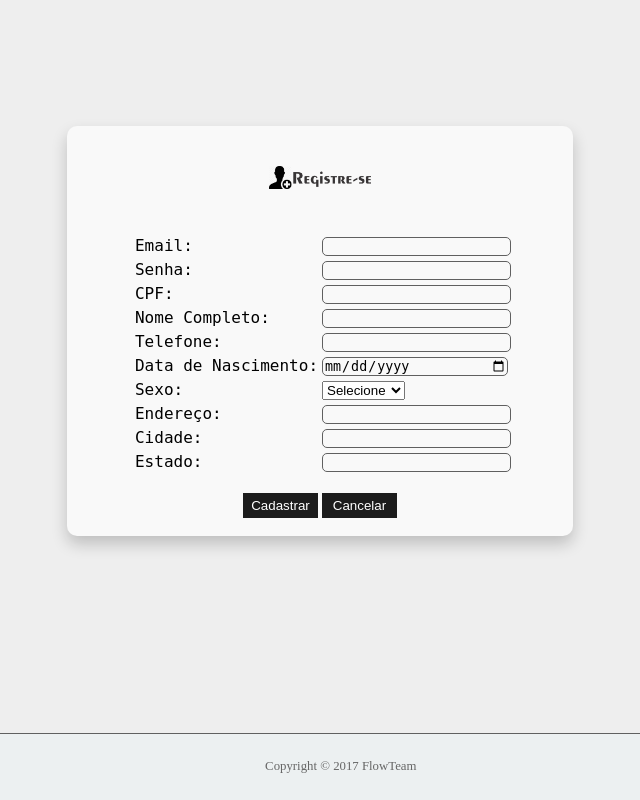
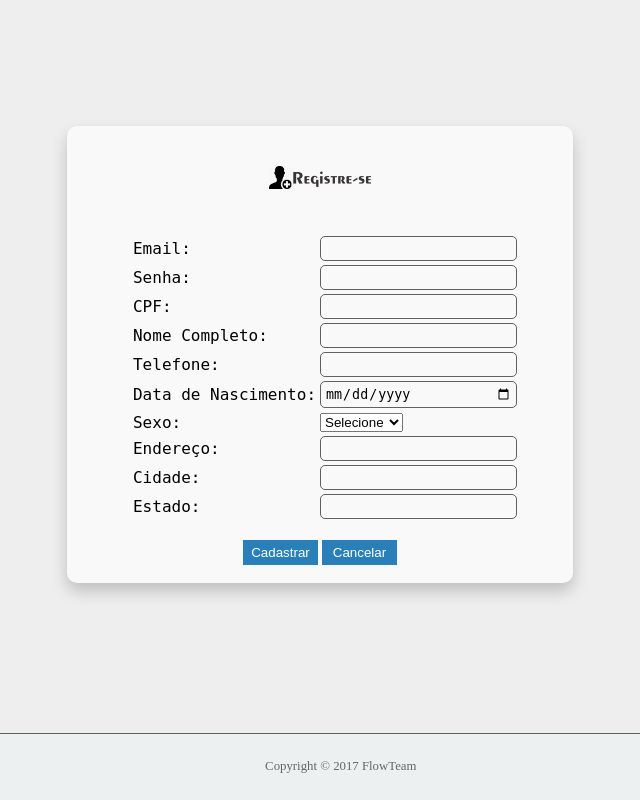
Before and after one commit to arthurfalcao/wikilitica, a PHP site: page /cadastro.html in a window 1280 px wide. Shown: the whole page, without its empty margins (320-960 px from the left). Run offline with PHP 8.4, Linux system fonts and the light colour scheme.

Commit message:
Adicionado algumas funções de css no cadastro

```diff
--- a/static/css/cadastro.css
+++ b/static/css/cadastro.css
@@ -15,11 +15,12 @@ div#cadastro{
 }
 
 .bt{
-	background-color:#1C1C1C;
+	background-color:#2980b9;
 	color: #FFFFFF;
 	border: 0px;
 	width: 75px;
 	height: 25px;
+	padding: 4px;
 }
 .imagem{
 	width: 20%;
@@ -44,6 +45,12 @@ table input{
     border: 1px solid #606060;
     width: 100%;
     border-radius: 5px;
+    padding: 4px;
+}
+
+table input:focus {
+	background: #2980b9;
+	color:white;
 }
 
 .footer {
--- a/static/css/estilo.css
+++ b/static/css/estilo.css
@@ -97,7 +97,6 @@ li.dropdown {
 .dropdown:hover .dropdown-content {
     display: block;
     background: #ecf0f1;
-    border-top:1px solid #606060;
 
 }
 #busca{
```
